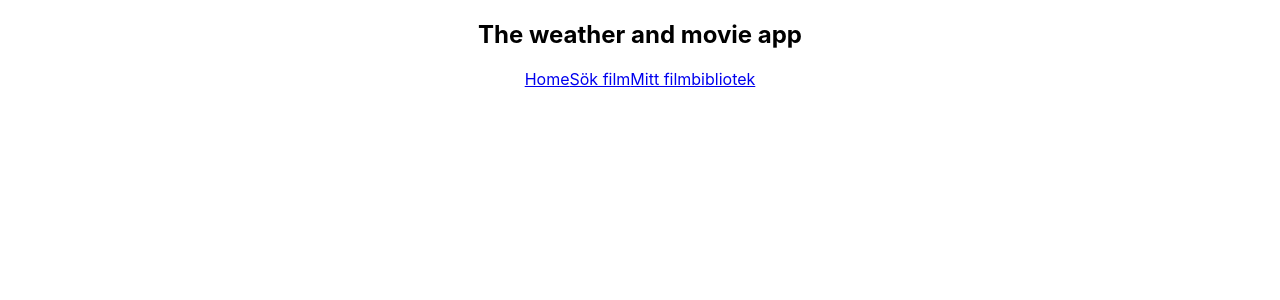
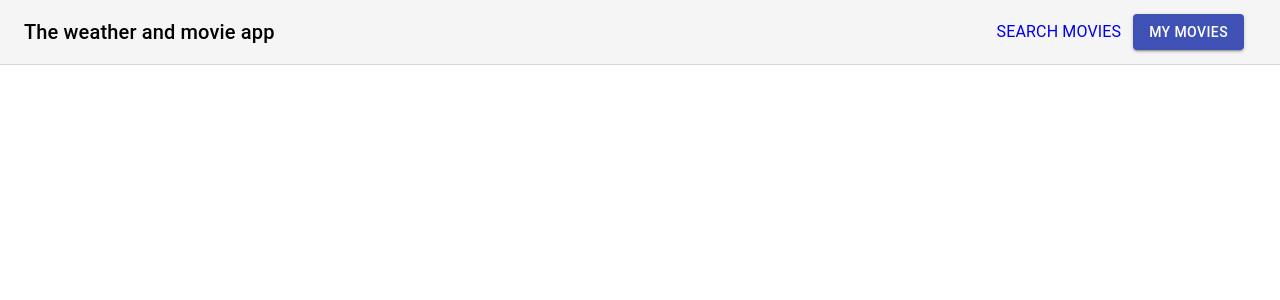
Before and after one commit to erikssontom/weather-film-app, a React (Create React App) app: page /my-movies in a window 1280 px wide. Shown: the top 300 px of the page. Built offline with nearby package versions, Linux system fonts and the light colour scheme.

Commit message:
navbar and home component styled with MaterialUI. run npm install

```diff
--- a/package.json
+++ b/package.json
@@ -3,6 +3,7 @@
   "version": "0.1.0",
   "private": true,
   "dependencies": {
+    "@material-ui/core": "^4.11.4",
     "@testing-library/jest-dom": "^5.11.4",
     "@testing-library/react": "^11.1.0",
     "@testing-library/user-event": "^12.1.10",
--- a/src/components/Home.js
+++ b/src/components/Home.js
@@ -1,54 +1,176 @@
-import { useState, useEffect } from 'react'
+import { useState, useEffect } from "react";
+import React from "react";
+import Button from "@material-ui/core/Button";
+import Card from "@material-ui/core/Card";
+import CardContent from "@material-ui/core/CardContent";
+import CardHeader from "@material-ui/core/CardHeader";
+import Typography from "@material-ui/core/Typography";
+import { makeStyles } from "@material-ui/core/styles";
+import Container from "@material-ui/core/Container";
 
-export default function Home() {
+import { Link } from "react-router-dom";
+
+const useStyles = makeStyles((theme) => ({
+  "@global": {
+    ul: {
+      margin: 0,
+      padding: 0,
+      listStyle: "none",
+    },
+  },
+  appBar: {
+    borderBottom: `1px solid ${theme.palette.divider}`,
+  },
+  toolbar: {
+    flexWrap: "wrap",
+  },
+  toolbarTitle: {
+    flexGrow: 1,
+  },
+  link: {
+    margin: theme.spacing(1, 1.5),
+    textDecoration: "none",
+  },
+  heroContent: {
+    padding: theme.spacing(8, 0, 6),
+  },
+  card: {
+    paddingTop: "2em",
+  },
+  cardHeader: {
+    backgroundColor:
+      theme.palette.type === "light"
+        ? theme.palette.grey[200]
+        : theme.palette.grey[700],
+  },
+  weatherIcon: {
+    width: "20%",
+  },
+}));
+
+const Home = () => {
   const [weatherDescription, setWeatherDescription] = useState("");
+  const [celsius, setCelsius] = useState("");
   const [weatherIconUrl, setWeatherIconUrl] = useState(null);
   const [isPending, setIsPending] = useState(false);
-    const API_KEY = "fa2d431993b9692b6f8c9d5f98a48dd5"
+  const API_KEY = "fa2d431993b9692b6f8c9d5f98a48dd5";
+
+  const classes = useStyles();
 
   useEffect(() => {
     const run = async () => {
-            setIsPending(true)
+      setIsPending(true);
       const coordinates = await getCoordinates();
       const dataString = await getWeather(coordinates);
       const data = JSON.parse(dataString);
+      setCelsius(data.main.temp + " C°");
       const temp = data.main.temp;
       const weatherDescription = data.weather[0].description;
       const weatherIcon = data.weather[0].icon;
-            setWeatherDescription(weatherDescription + " / " + temp + "C°")
-            setWeatherIconUrl(`http://openweathermap.org/img/wn/${weatherIcon}.png`)
-            setIsPending(false)
-        }
+      setWeatherDescription(weatherDescription);
+      setWeatherIconUrl(`http://openweathermap.org/img/wn/${weatherIcon}.png`);
+      setIsPending(false);
+    };
 
     run();
-    }, [])
+  }, []);
 
   const getCoordinates = async () => {
     const coordinates = await new Promise(function (resolve, reject) {
       navigator.geolocation.getCurrentPosition(resolve, reject);
     });
-        return { lat: coordinates.coords.latitude, lon: coordinates.coords.longitude }
-    }
-
+    return {
+      lat: coordinates.coords.latitude,
+      lon: coordinates.coords.longitude,
+    };
+  };
 
   const getWeather = async (coordinates) => {
-        let res
-        let data
+    let res;
+    let data;
     try {
-            res = await fetch(`https://api.openweathermap.org/data/2.5/weather?lat=${coordinates.lat}&lon=${coordinates.lon}&units=metric&appid=${API_KEY}`);
+      res = await fetch(
+        `https://api.openweathermap.org/data/2.5/weather?lat=${coordinates.lat}&lon=${coordinates.lon}&units=metric&appid=${API_KEY}`
+      );
       if (res.ok) {
         data = await res.text();
       } else {
-                console.log("An error has occured")
+        console.log("An error has occured");
       }
+    } catch (err) {
+      console.log(err);
+    }
+    return data;
+  };
 
-        } catch (err) { console.log(err) }
-        return data
-    }
+  return (
+    <div>
+      {/* Hero */}
+      <Container maxWidth="sm" component="main" className={classes.heroContent}>
+        <Typography
+          component="h1"
+          variant="h2"
+          align="center"
+          color="textPrimary"
+          gutterBottom
+        >
+          Weather and movies
+        </Typography>
+        <Typography
+          variant="h5"
+          align="center"
+          color="textSecondary"
+          component="p"
+          gutterBottom
+        >
+          Search through thousands of movies and save them in your personal
+          collection.
+        </Typography>
+        <Link to="/search-movies" className={classes.link}>
+          <Button variant="contained" color="primary">
+            Search movie
+          </Button>
+        </Link>
 
-    return (<div>
-        { isPending && <div>Loading...</div>}
-        { !isPending && <div>{weatherDescription}</div>}
-        { !isPending && <img src={weatherIconUrl} alt={weatherDescription}></img>}
-    </div>)
-}
+        {isPending ? (
+          <div>
+            <Typography variant="h4" color="textPrimary">
+              Pending...
+            </Typography>
+          </div>
+        ) : (
+          <Card className={classes.card}>
+            <CardHeader
+              title="Weather near you"
+              subheader="Right now"
+              titleTypographyProps={{ align: "center" }}
+              subheaderTypographyProps={{ align: "center" }}
+              className={classes.cardHeader}
+            />
+            <CardContent>
+              <div>
+                <Typography variant="h3" color="textPrimary">
+                  {celsius}
+                </Typography>
+              </div>
+              <div>
+                <Typography variant="h5" color="textPrimary">
+                  {weatherDescription}
+                </Typography>
+              </div>
+              <div>
+                <img
+                  className={classes.weatherIcon}
+                  src={weatherIconUrl}
+                  alt={weatherDescription}
+                />
+              </div>
+            </CardContent>
+          </Card>
+        )}
+      </Container>
+    </div>
+  );
+};
+
+export default Home;
--- a/src/components/Navbar.js
+++ /dev/null
@@ -1,14 +0,0 @@
-import { Link } from 'react-router-dom';
-
-export default function Navbar() {
-    return (
-        <nav className="navbar">
-            <h1>The weather and movie app</h1>
-            <div className="links">
-                <Link to="/">Home</Link>
-                <Link to="/search-movies">Sök film</Link>
-                <Link to="/my-movies">Mitt filmbibliotek</Link>
-            </div>
-        </nav>
-    )
-}
--- /dev/null
+++ b/src/components/Navbar.jsx
@@ -0,0 +1,78 @@
+/* export default function Navbar() {
+    return (
+        <nav className="navbar">
+            <h1>The weather and movie app</h1>
+            <div className="links">
+                <Link to="/">Home</Link>
+                <Link to="/search-movies">Sök film</Link>
+                <Link to="/my-movies">Mitt filmbibliotek</Link>
+            </div>
+        </nav>
+    )
+} */
+
+import React from 'react';
+import AppBar from '@material-ui/core/AppBar';
+import Button from '@material-ui/core/Button';
+import Toolbar from '@material-ui/core/Toolbar';
+import Typography from '@material-ui/core/Typography';
+import { makeStyles } from '@material-ui/core/styles';
+import { Link } from "react-router-dom";
+
+const useStyles = makeStyles((theme) => ({
+  '@global': {
+    ul: {
+      margin: 0,
+      padding: 0,
+      listStyle: 'none',
+    },
+  },
+  appBar: {
+    borderBottom: `1px solid ${theme.palette.divider}`,
+  },
+  toolbar: {
+    flexWrap: 'wrap',
+  },
+  toolbarTitle: {
+    flexGrow: 1,
+    textAlign: 'left',
+    textDecoration: 'none',
+    color: 'black'
+  },
+  navItem: {
+    textDecoration: 'none'
+  },
+  link: {
+    margin: theme.spacing(1, 1.5),
+  },
+}));
+
+const Navbar = () => {
+  const classes = useStyles();
+
+  return (
+    <React.Fragment>
+      <AppBar position="static" color="default" elevation={0} className={classes.appBar}>
+        <Toolbar className={classes.toolbar}>
+          <Link to="/" className={classes.toolbarTitle}>
+            <Typography variant="h6">
+              The weather and movie app
+            </Typography>
+          </Link>
+          <Link to="/search-movies" className={classes.navItem}>
+            <Typography variant="subtitle1">
+              SEARCH MOVIES
+            </Typography>
+          </Link>
+          <Link to="/my-movies" className={classes.navItem}>
+            <Button href="#" color="primary" variant="contained" className={classes.link}>
+              My movies
+            </Button>
+          </Link>
+        </Toolbar>
+      </AppBar>
+    </React.Fragment>
+  );
+}
+
+export default Navbar;
```
Also changed, not shown: src/App.js (+7 -7 lines), 1 other file (tests, documents, lock files or other folders). Lines whose indentation alone changed are shown as unchanged.
